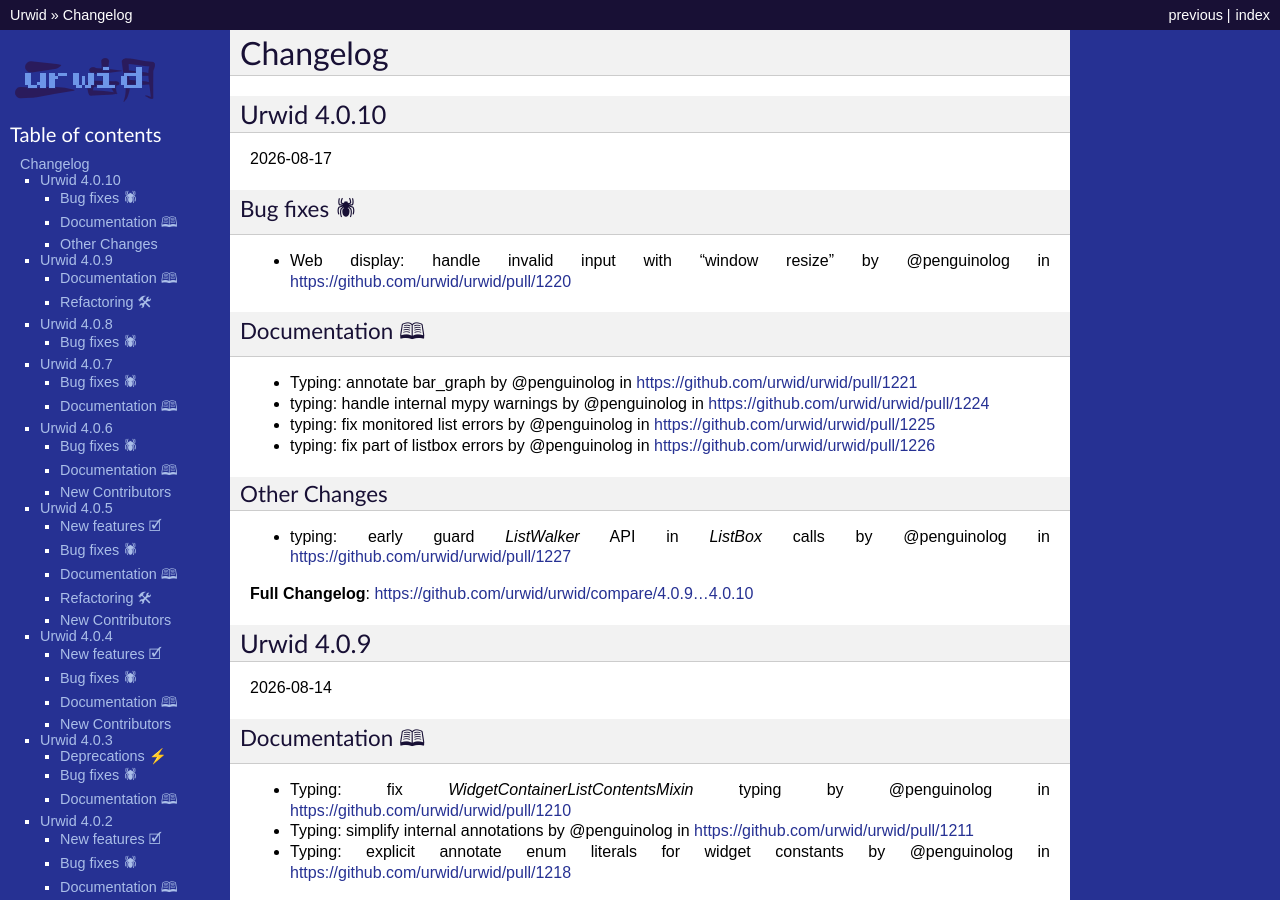
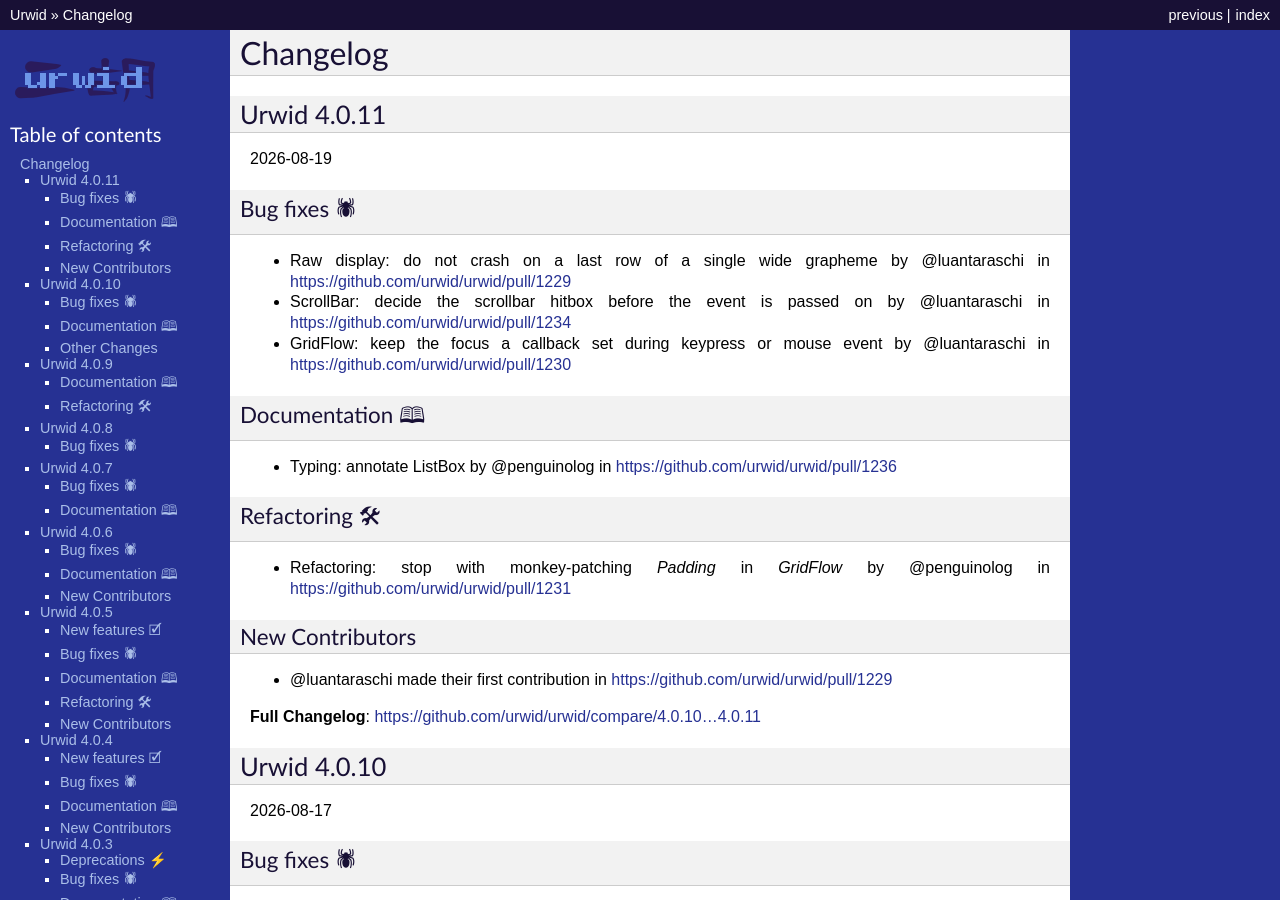
Before and after one commit to urwid/urwid, a Sphinx documentation site: the page built from docs/changelog.rst, in a window 1280 px wide and 900 px high. Built offline with Sphinx 7.4.7, drawn with Linux system fonts in a browser that asks for light colours.

Commit message:
Maintenance: prepare release 4.0.11 (#1240)

```diff
--- a/docs/changelog.rst
+++ b/docs/changelog.rst
@@ -2,8 +2,31 @@
 Changelog
 ---------
 
+Urwid 4.0.11
+============
+
+2026-08-19
+
+Bug fixes 🕷
+++++++++++++
+* Raw display: do not crash on a last row of a single wide grapheme by @luantaraschi in https://github.com/urwid/urwid/pull/1229
+* ScrollBar: decide the scrollbar hitbox before the event is passed on by @luantaraschi in https://github.com/urwid/urwid/pull/1234
+* GridFlow: keep the focus a callback set during keypress or mouse event by @luantaraschi in https://github.com/urwid/urwid/pull/1230
+Documentation 🕮
+++++++++++++++++
+* Typing: annotate ListBox by @penguinolog in https://github.com/urwid/urwid/pull/1236
+Refactoring 🛠
+++++++++++++++
+* Refactoring: stop with monkey-patching `Padding` in `GridFlow` by @penguinolog in https://github.com/urwid/urwid/pull/1231
+
+New Contributors
+++++++++++++++++
+* @luantaraschi made their first contribution in https://github.com/urwid/urwid/pull/1229
+
+**Full Changelog**: https://github.com/urwid/urwid/compare/4.0.10...4.0.11
+
 Urwid 4.0.10
-===========
+============
 
 2026-08-17
 
```
